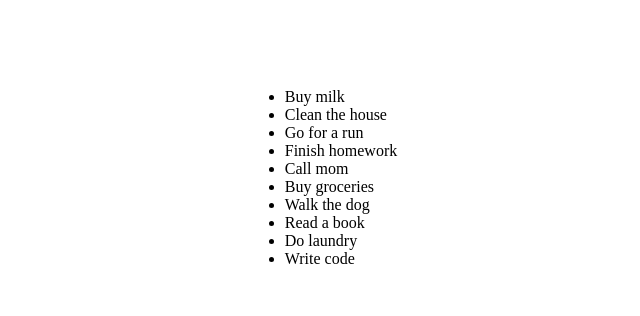
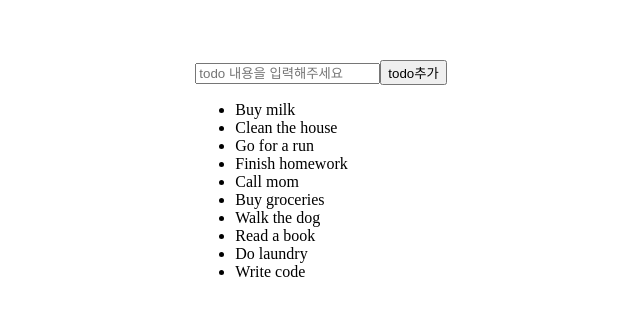
Before and after one commit to ekyeon715/react-basic-todo, a React (Vite) app: page / in a window 1280 px wide. Shown: the part 230-546 px from the top of the page, without its empty margins (319-959 px from the left). Built offline with nearby package versions, Linux system fonts and the light colour scheme.

Commit message:
feat: 투두리스트 추가기능 추가

```diff
--- /dev/null
+++ b/components/TodoList.jsx
@@ -0,0 +1,55 @@
+import { useState } from "react";
+
+const SAMPLE_TODOS = [
+  { id: 1, text: "Buy milk" },
+  { id: 2, text: "Clean the house" },
+  { id: 3, text: "Go for a run" },
+  { id: 4, text: "Finish homework" },
+  { id: 5, text: "Call mom" },
+  { id: 6, text: "Buy groceries" },
+  { id: 7, text: "Walk the dog" },
+  { id: 8, text: "Read a book" },
+  { id: 9, text: "Do laundry" },
+  { id: 10, text: "Write code" },
+];
+
+const TodoList = () => {
+  const [todos, setTodos] = useState(SAMPLE_TODOS);
+  const [newTodo, setNewTodo] = useState("");
+
+  const handleSubmit = (e) => {
+    e.preventDefault();
+
+    if (!newTodo.trim()) {
+      return;
+    }
+
+    setTodos([{ id: crypto.randomUUID(), text: newTodo }, ...todos]);
+    setNewTodo("");
+  };
+
+  const handleInputChange = (event) => {
+    setNewTodo(event.target.value);
+  };
+
+  return (
+    <div>
+      <form onSubmit={handleSubmit}>
+        <input
+          type="text"
+          onChange={handleInputChange}
+          value={newTodo}
+          placeholder="todo 내용을 입력해주세요"
+        />
+        <button type="submit">todo추가</button>
+      </form>
+      <ul>
+        {todos.map((todo) => (
+          <li key={todo.id}>{todo.text}</li>
+        ))}
+      </ul>
+    </div>
+  );
+};
+
+export default TodoList;
--- a/src/App.jsx
+++ b/src/App.jsx
@@ -1,9 +1,9 @@
-import TodoList from './TodoList.jsx'
+import TodoList from "../components/TodoList";
 
 const App = () => {
   return (
-    <main className='main-center'>
-      <TodoList/>
+    <main className="main-center">
+      <TodoList />
     </main>
   );
 };
--- a/src/TodoList.jsx
+++ /dev/null
@@ -1,24 +0,0 @@
-const todos = [
-    { id: 1, text: "Buy milk" },
-    { id: 2, text: "Clean the house" },
-    { id: 3, text: "Go for a run" },
-    { id: 4, text: "Finish homework" },
-    { id: 5, text: "Call mom" },
-    { id: 6, text: "Buy groceries" },
-    { id: 7, text: "Walk the dog" },
-    { id: 8, text: "Read a book" },
-    { id: 9, text: "Do laundry" },
-    { id: 10, text: "Write code" },
-];
-
-const TodoList = () => {
-    return (
-        <ul>
-            {todos.map((todo) => (
-                <li key ={todo.id}>{todo.text}</li>
-            ))}
-        </ul>
-    );
-};
-
-export default TodoList;
```
